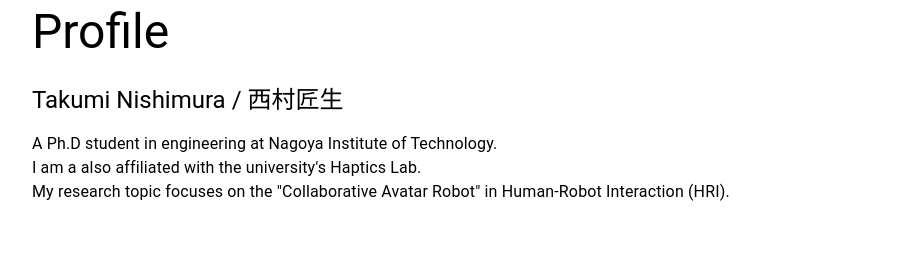
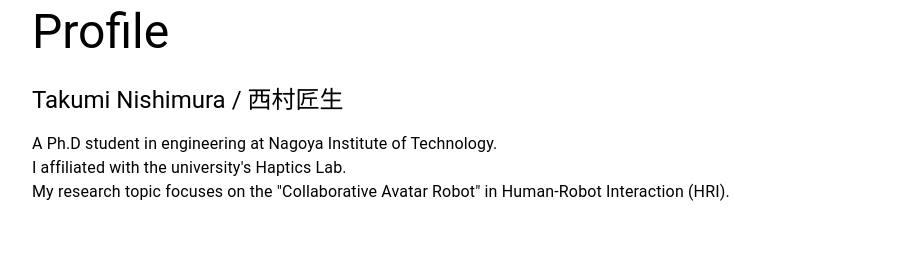
Before and after one commit to takumi-nishimura/takumi-nishimura.github.io, a React (Create React App) app: page / in a window 1280 px wide. Shown: the part 780-1034 px from the top of the page, without its empty margins (182-1095 px from the left). Built offline with nearby package versions, Linux system fonts and the light colour scheme.

Commit message:
change profile

```diff
--- a/src/components/Profile.tsx
+++ b/src/components/Profile.tsx
@@ -6,7 +6,7 @@
     <Box sx={{height: '40vh'}} minHeight={400}>
         <Typography variant='h3' component="div" sx={{ color: 'black', marginBottom: 3}}>Profile</Typography>
         <Typography variant='h5' component="div" sx={{ color: 'black'}}>Takumi Nishimura / 西村匠生</Typography>
-        <Typography variant="body1" component="div" sx={{ color: 'black', marginTop: 2}}>A Ph.D student in engineering at Nagoya Institute of Technology.<br />I am a also affiliated with the university's Haptics Lab.<br />My research topic focuses on the "Collaborative Avatar Robot" in Human-Robot Interaction (HRI).</Typography>
+        <Typography variant="body1" component="div" sx={{ color: 'black', marginTop: 2}}>A Ph.D student in engineering at Nagoya Institute of Technology.<br />I affiliated with the university's Haptics Lab.<br />My research topic focuses on the "Collaborative Avatar Robot" in Human-Robot Interaction (HRI).</Typography>
     </Box>
 );
 };
```
